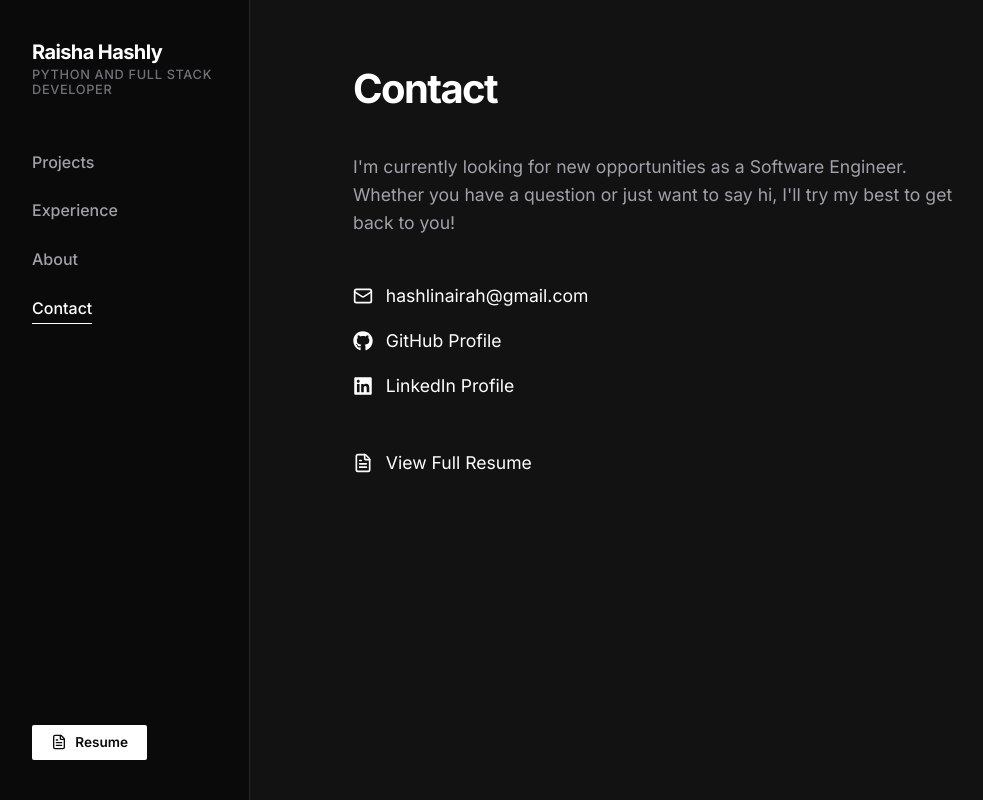
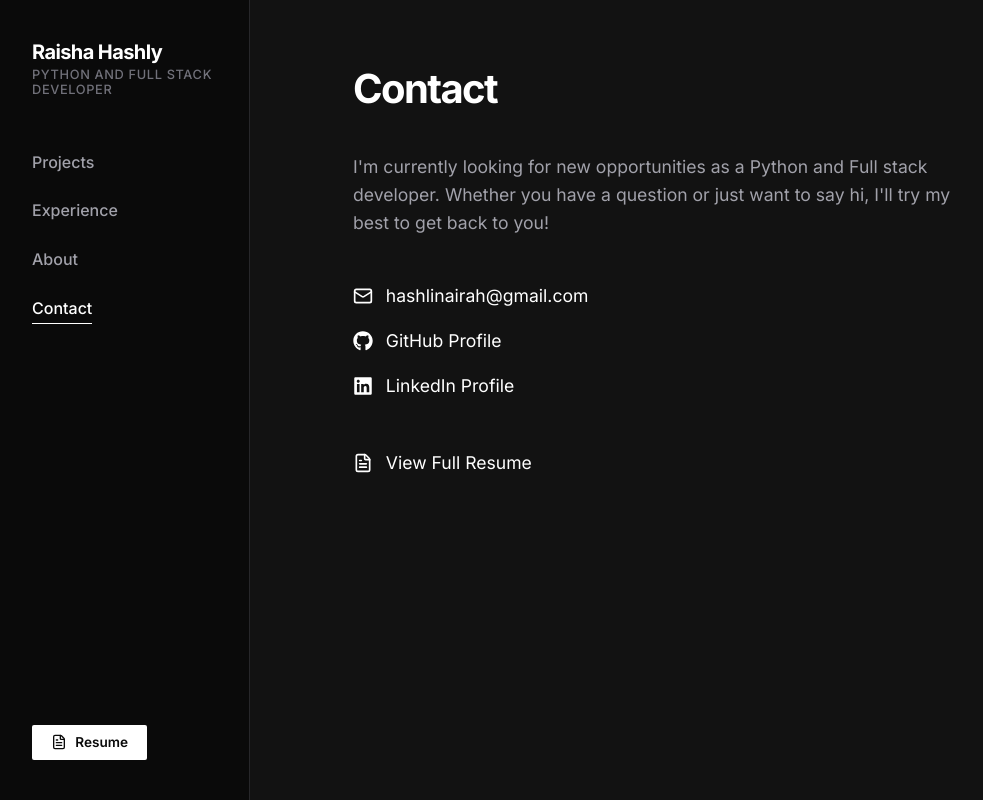
Before and after one commit to Raishahashly/PORTFOLIO, a React (Vite) app: page / in a window 1280 px wide. Both pictures are taken after a click on the button "Contact". Shown: the whole page, without its empty margins (0-983 px from the left). Built offline with nearby package versions, Linux system fonts and the light colour scheme.

Commit message:
Fix hardcoded role text to parse dynamically from data.jsx

```diff
--- a/src/App.jsx
+++ b/src/App.jsx
@@ -73,7 +73,7 @@ function App() {
                 letterSpacing: '0.1em'
               }}
             >
-              SOFTWARE ENGINEER
+              {PERSONAL_INFO.role.toUpperCase()}
             </motion.div>
           </motion.div>
         )}
--- a/src/views/ContactView.jsx
+++ b/src/views/ContactView.jsx
@@ -15,7 +15,7 @@ const ContactView = () => {
       <h2 className="section-header">Contact</h2>
 
       <p style={{ fontSize: '1.1rem', marginBottom: '3rem', maxWidth: '600px' }}>
-        I'm currently looking for new opportunities as a Software Engineer.
+        I'm currently looking for new opportunities as a {PERSONAL_INFO.role}.
         Whether you have a question or just want to say hi, I'll try my best to get back to you!
       </p>
 
```
